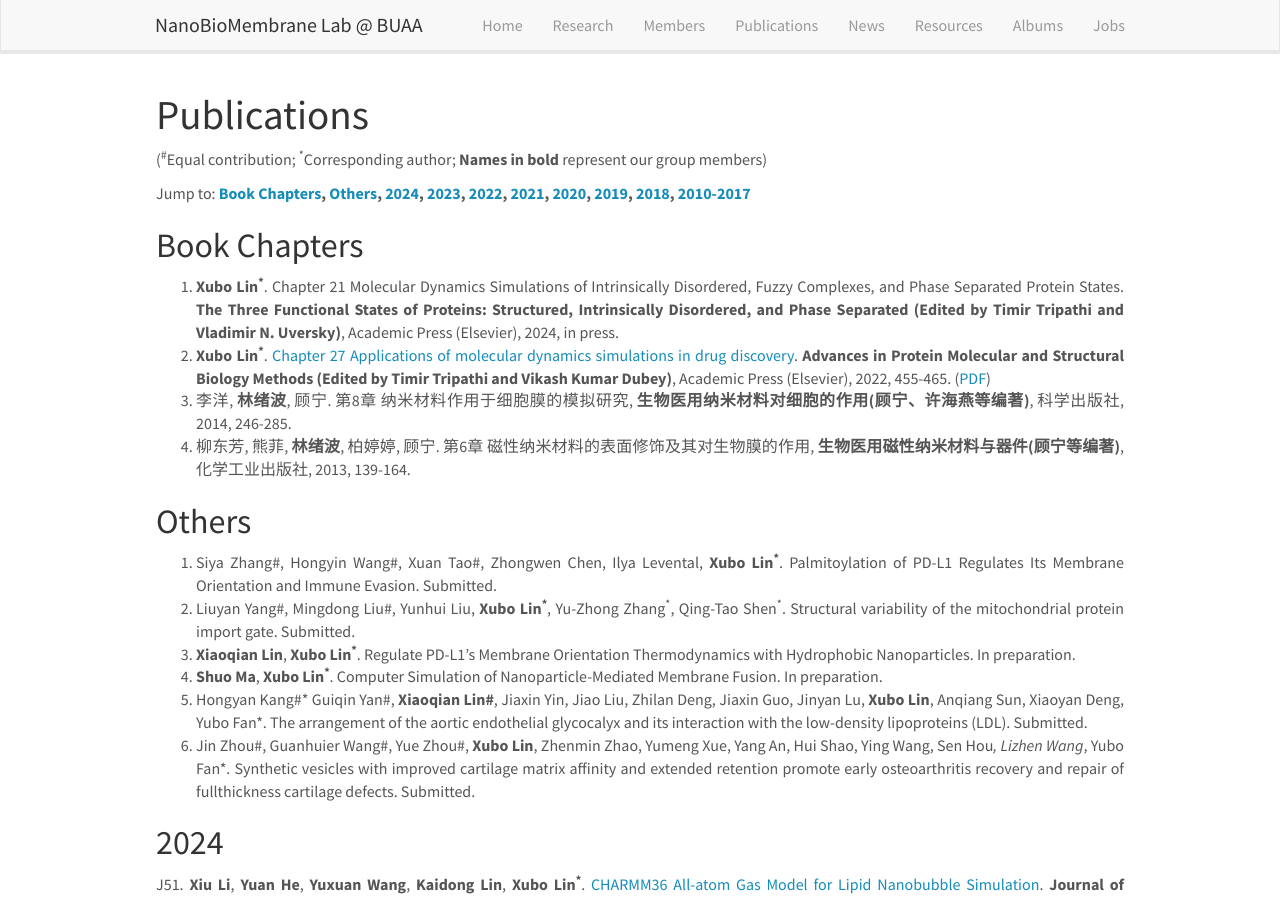
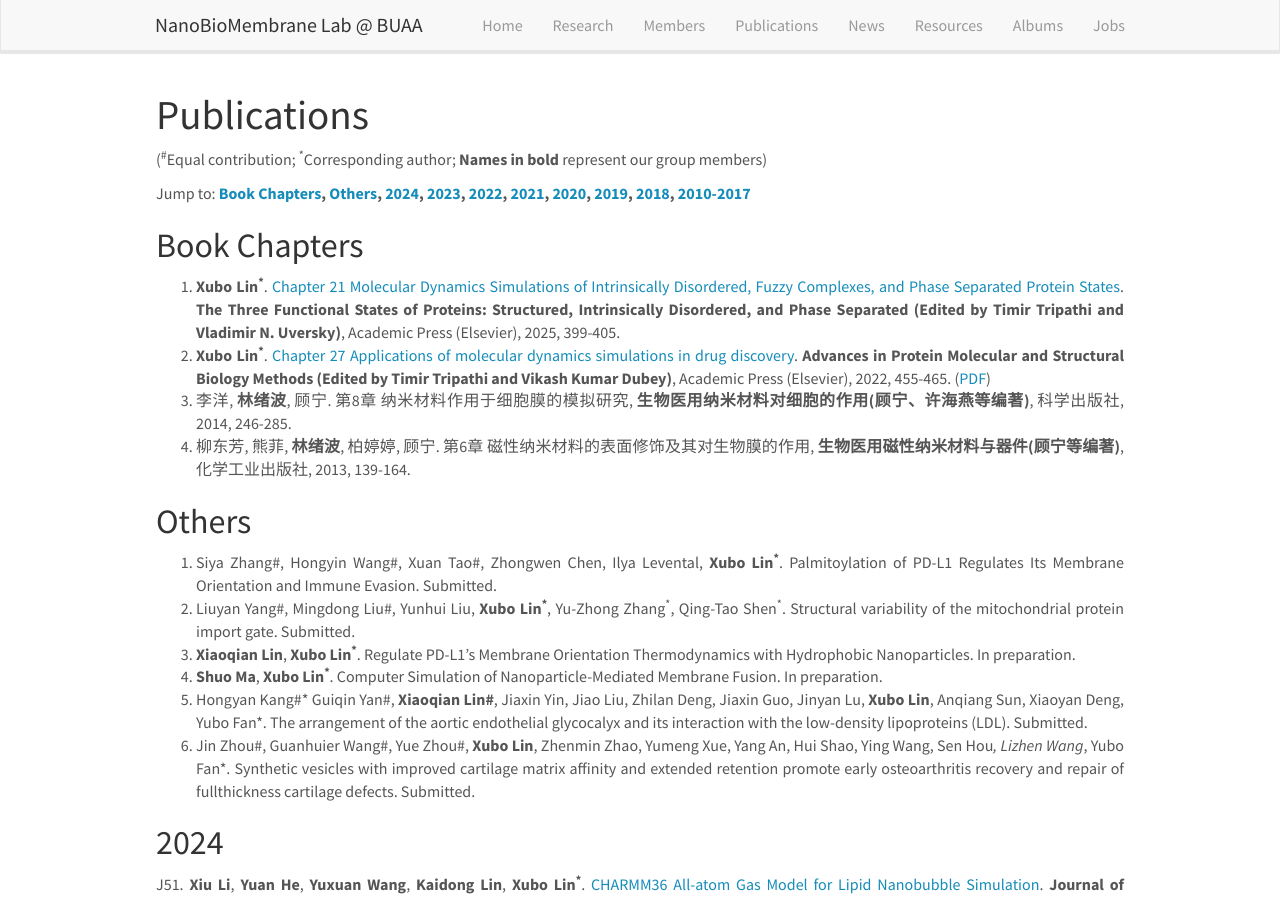
Before and after one commit to linxubo/linxubo.github.io, a Jekyll site: the page built from _pages/publications.md, in a window 1280 px wide and 900 px high. Built offline with Jekyll 4.4.1, drawn with Linux system fonts in a browser that asks for light colours; nearby versions of some CDN libraries; a script that is not in the unit is left out.

Commit message:
Update publications.md

```diff
--- a/_pages/publications.md
+++ b/_pages/publications.md
@@ -11,7 +11,7 @@ permalink: /publications/
 
 Jump to: **[Book Chapters](#Book Chapters), [Others](#Others), [2024](#2024), [2023](#2023), [2022](#2022), [2021](#2021), [2020](#2020), [2019](#2019), [2018](#2018), [2010-2017](#2010-2017)**
 ## Book Chapters
-1.	**Xubo Lin<sup>*</sup>**. Chapter 21 Molecular Dynamics Simulations of Intrinsically Disordered, Fuzzy Complexes, and Phase Separated Protein States. **The Three Functional States of Proteins: Structured, Intrinsically Disordered, and Phase Separated (Edited by Timir Tripathi and Vladimir N. Uversky)**, Academic Press (Elsevier), 2024, in press.
+1.	**Xubo Lin<sup>*</sup>**. [Chapter 21 Molecular Dynamics Simulations of Intrinsically Disordered, Fuzzy Complexes, and Phase Separated Protein States](https://www.sciencedirect.com/science/article/abs/pii/B9780443218095000053). **The Three Functional States of Proteins: Structured, Intrinsically Disordered, and Phase Separated (Edited by Timir Tripathi and Vladimir N. Uversky)**, Academic Press (Elsevier), 2025, 399-405.
 2.	**Xubo Lin<sup>*</sup>**. [Chapter 27 Applications of molecular dynamics simulations in drug discovery](https://www.sciencedirect.com/science/article/pii/B9780323902649000271). **Advances in Protein Molecular and Structural Biology Methods (Edited by Timir Tripathi and Vikash Kumar Dubey)**, Academic Press (Elsevier), 2022, 455-465. ([PDF]({{ site.baseurl }}/downloads/Papers/Elsevier-Book2022-Chapter27.pdf))
 3.	李洋, **林绪波**, 顾宁. 第8章 纳米材料作用于细胞膜的模拟研究, **生物医用纳米材料对细胞的作用(顾宁、许海燕等编著)**, 科学出版社, 2014, 246-285.
 4.	柳东芳, 熊菲, **林绪波**, 柏婷婷, 顾宁. 第6章 磁性纳米材料的表面修饰及其对生物膜的作用, **生物医用磁性纳米材料与器件(顾宁等编著)**, 化学工业出版社, 2013, 139-164.
```
